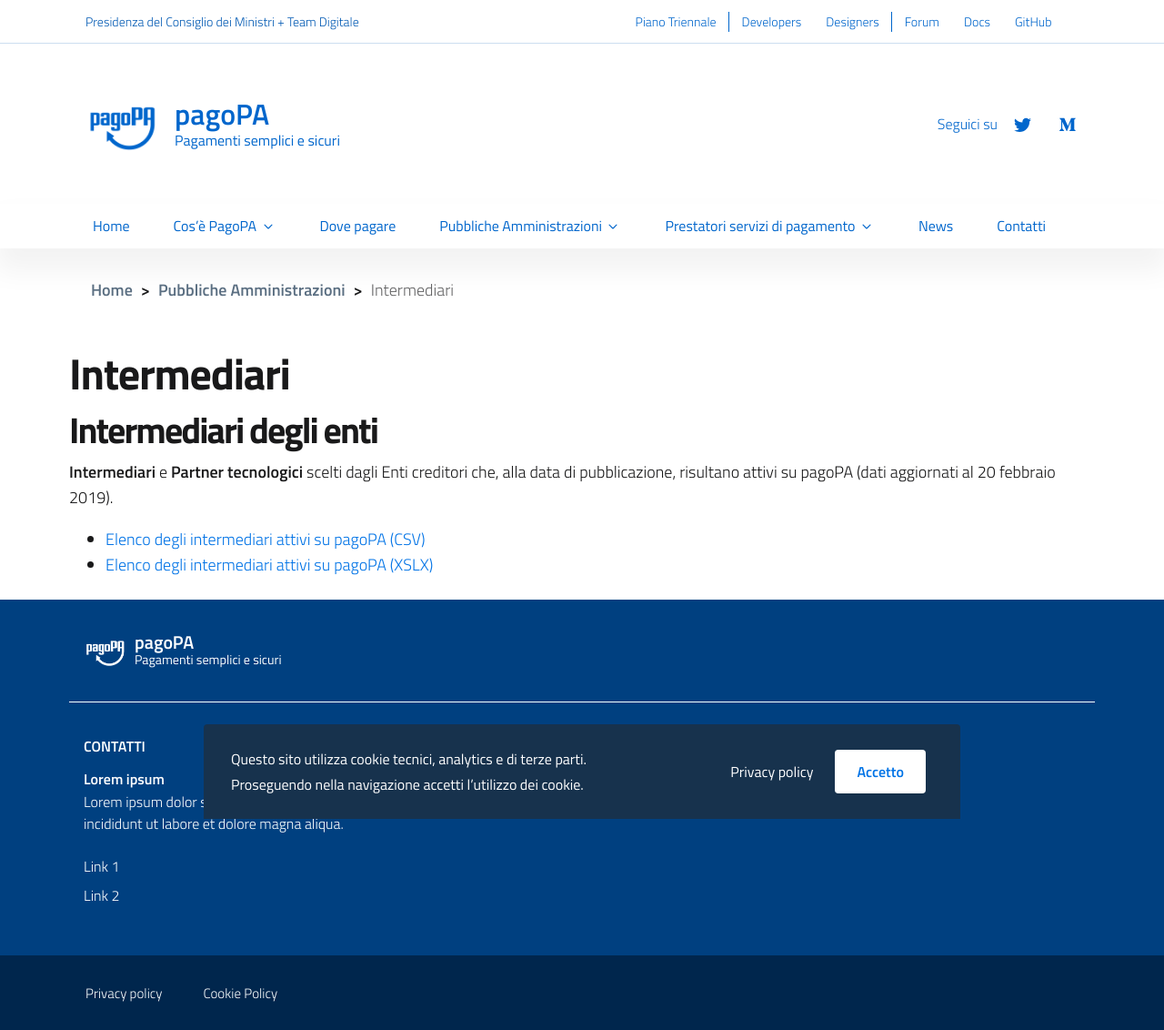
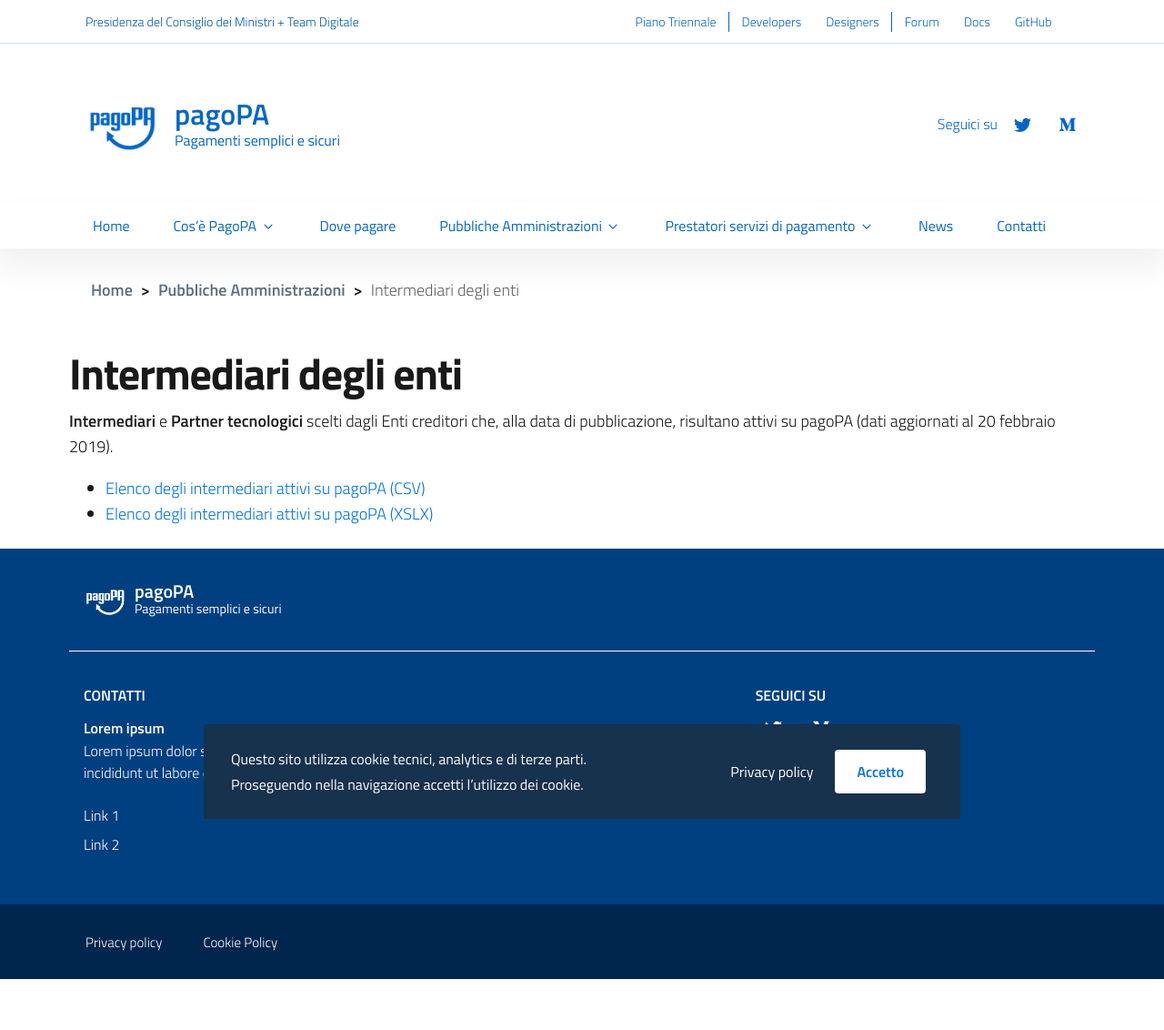
Before and after one commit to pagopa/site-pagopa.gov.it, a Jekyll site: the page built from it/pubbliche-amministrazioni-intermediari.md, in a window 1280 px wide. Shown: the whole page at 91% size. Built offline with Jekyll 4.4.1, drawn with Linux system fonts in a browser that asks for light colours; after the commit the page ends 1076 px from its top, so only the background shows below that.

Commit message:
Update pubbliche-amministrazioni-intermediari.md

```diff
--- a/it/pubbliche-amministrazioni-intermediari.md
+++ b/it/pubbliche-amministrazioni-intermediari.md
@@ -1,6 +1,6 @@
 ---
 layout: page
-title: Intermediari
+title: Intermediari degli enti
 description: Descrizione della pagina "Intermediari"
 lang: it
 ref: pubbliche-amministrazioni-intermediari
@@ -12,8 +12,6 @@
   - /pubbliche-amministrazioni: Pubbliche Amministrazioni
 ---
 
-## Intermediari degli enti
-
 **Intermediari** e **Partner tecnologici** scelti dagli Enti creditori che, alla data di pubblicazione, risultano attivi su pagoPA (dati aggiornati al 20 febbraio 2019).
 * [Elenco degli intermediari attivi su pagoPA (CSV)](https://www.agid.gov.it/sites/default/files/pagamenti_amministrazione/pagopa-intermediari.csv)
 * [Elenco degli intermediari attivi su pagoPA (XSLX)](https://www.agid.gov.it/sites/default/files/pagamenti_amministrazione/pagopa-intermediari.xlsx)
```
